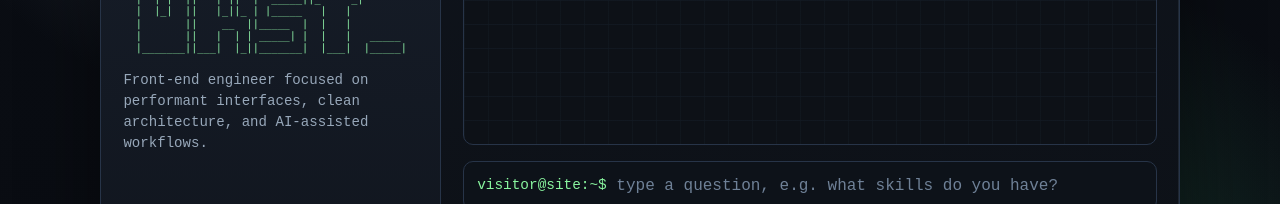
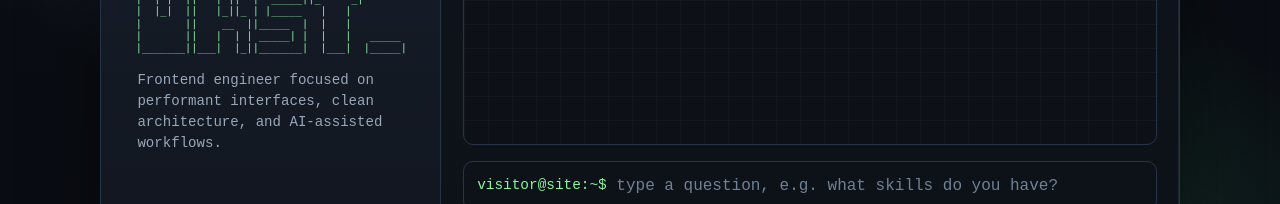
Before and after one commit to peterwilmshurst/peterwilmshurst.co.uk, a Vue app: page / in a window 1280 px wide. Shown: the part 383-587 px from the top of the page. Built offline with nearby package versions, Linux system fonts and the light colour scheme.

Commit message:
Update brand copy for consistency and clarity; adjust padding in terminal console

```diff
--- a/src/style.css
+++ b/src/style.css
@@ -179,6 +179,7 @@
   color: var(--color-terminal-muted);
   font-size: 0.88rem;
   line-height: 1.5;
+  padding-left: 14px;
 }
 
 .terminal-console {
--- a/src/views/home.vue
+++ b/src/views/home.vue
@@ -44,7 +44,7 @@
 {{ asciiLogoTailTop }}<span class="ascii-cursor-block">   _____</span>
 {{ asciiLogoTailBottom }}<span class="ascii-cursor-block">  |_____|</span></pre>
           <p class="brand-copy">
-            Front-end engineer focused on performant interfaces, clean architecture, and AI-assisted
+            Frontend engineer focused on performant interfaces, clean architecture, and AI-assisted
             workflows.
           </p>
         </aside>
```
